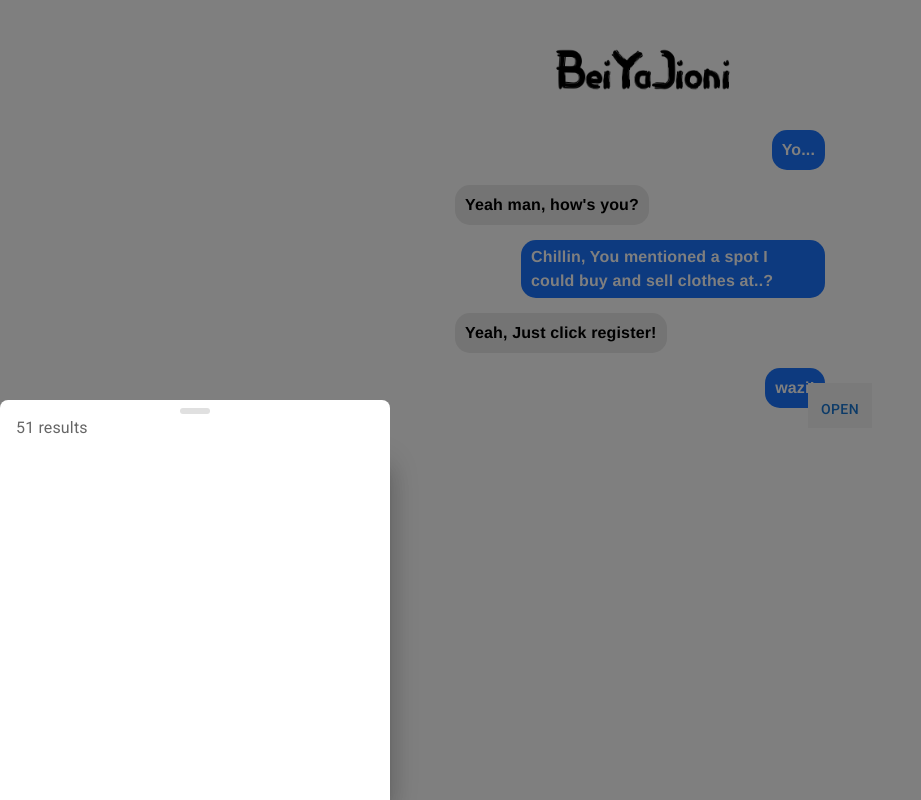
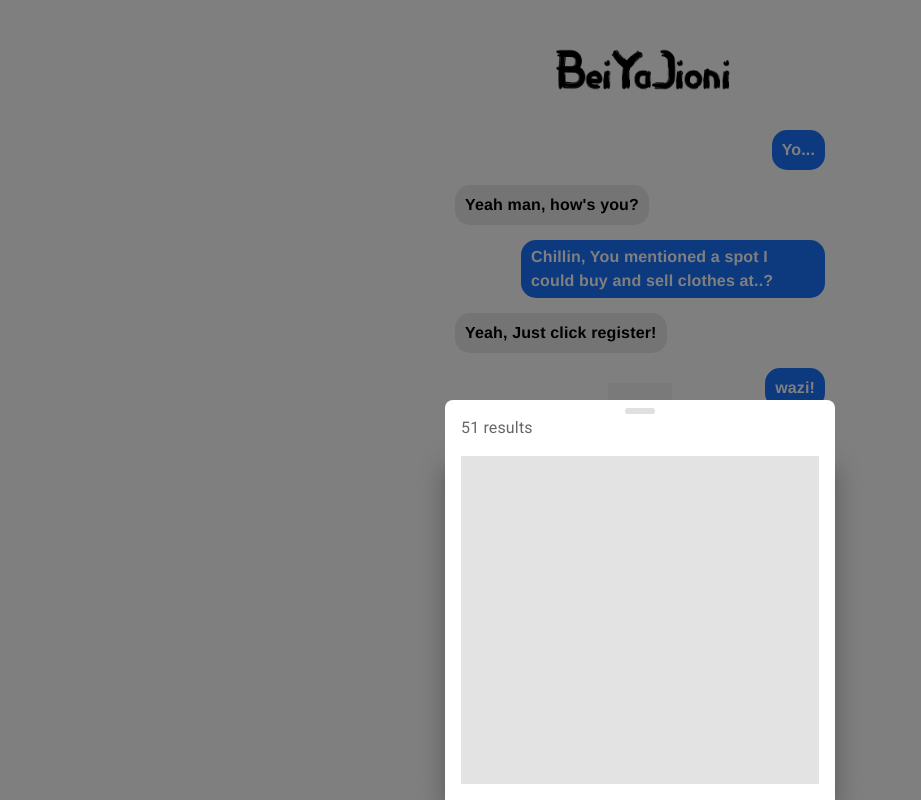
Before and after one commit to Santanderrrrrrr/taoApplication, a React (Create React App) app: page / in a window 1280 px wide. Both pictures are taken after a click on the button "OPEN". Shown: the whole page, without its empty margins (0-921 px from the left). Built offline with nearby package versions, Linux system fonts and the light colour scheme.

Commit message:
finally centered swipeable drawer

```diff
--- a/src/App.tsx
+++ b/src/App.tsx
@@ -31,7 +31,7 @@ function App() {
         <Stack direction='column'className='outgoingTexts'> <Texts/></Stack>
       </Stack>
 
-      <Stack sx={{display:'flex', direction:'column', alignItems:'center', justifyContent: 'center', ml:50}}>
+      <Stack sx={{display:'flex', direction:'column', alignItems:'center', justifyContent: 'center'}}>
         <SwipeableEdgeDrawer/>
       </Stack>
 
--- a/src/components/SwipeableEdgeDrawer.tsx
+++ b/src/components/SwipeableEdgeDrawer.tsx
@@ -8,7 +8,6 @@ import Box from '@mui/material/Box';
 import Skeleton from '@mui/material/Skeleton';
 import Typography from '@mui/material/Typography';
 import SwipeableDrawer from '@mui/material/SwipeableDrawer';
-import { Stack } from '@mui/material';
 
 const drawerBleeding = 56;
 
@@ -71,13 +70,13 @@ export default function SwipeableEdgeDrawer(props: Props) {
                 display:'block',
                 width:'390px',
                 position:'absolute',
-                ml: '0 auto',
-                mr:'0 auto'
+                ml: 'auto',
+                mr:'auto'
 
             }
         }}
 
-
+        // variant="persistent"
         container={container}
         anchor="bottom"
         open={open}
@@ -89,7 +88,6 @@ export default function SwipeableEdgeDrawer(props: Props) {
           keepMounted: true,
         }}
       >
-        <Stack>
         <StyledBox
           sx={{
             position: 'absolute',
@@ -109,12 +107,11 @@ export default function SwipeableEdgeDrawer(props: Props) {
             px: 2,
             pb: 2,
             height: '100%',
-                overflow: 'hidden',
+            overflow: 'auto',
           }}
         >
           <Skeleton variant="rectangular" height="100%" />
         </StyledBox>
-        </Stack>
       </SwipeableDrawer>
     </Root>
   );
```
Lines whose indentation alone changed are shown as unchanged.
